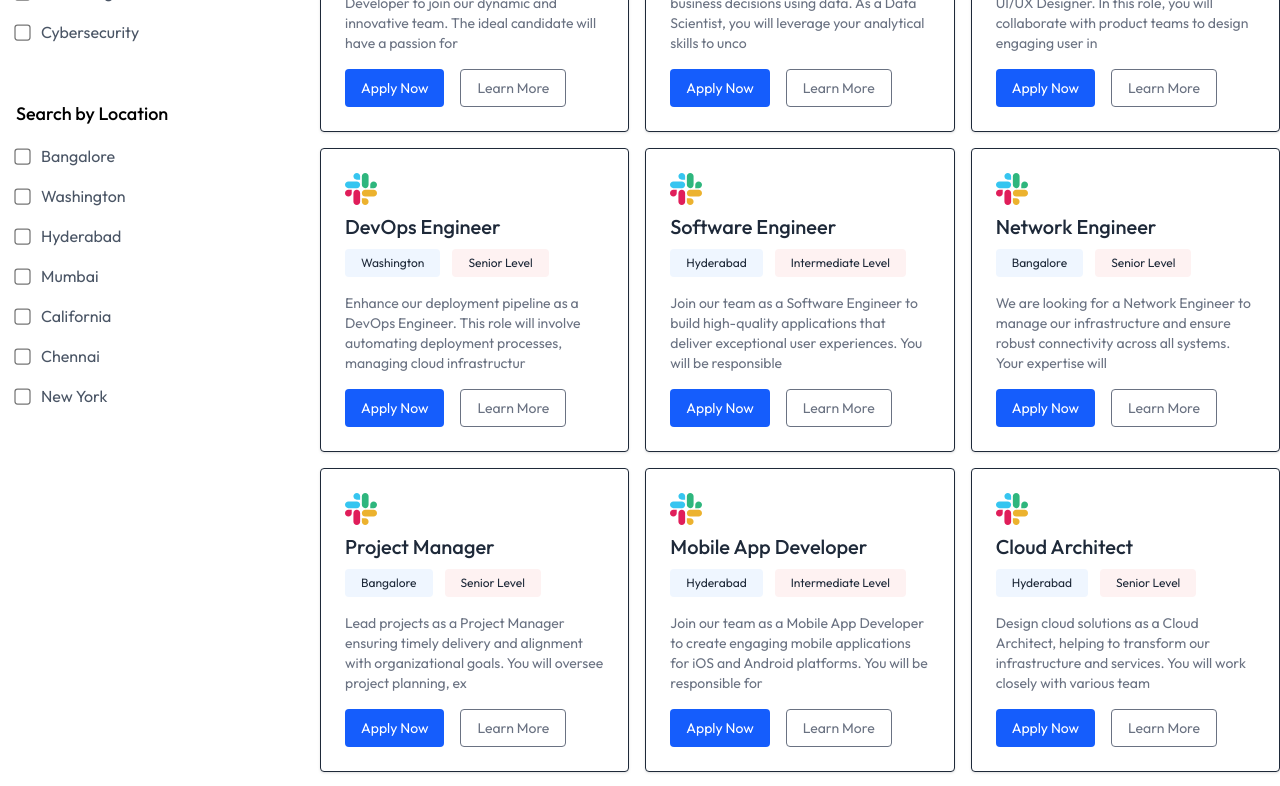
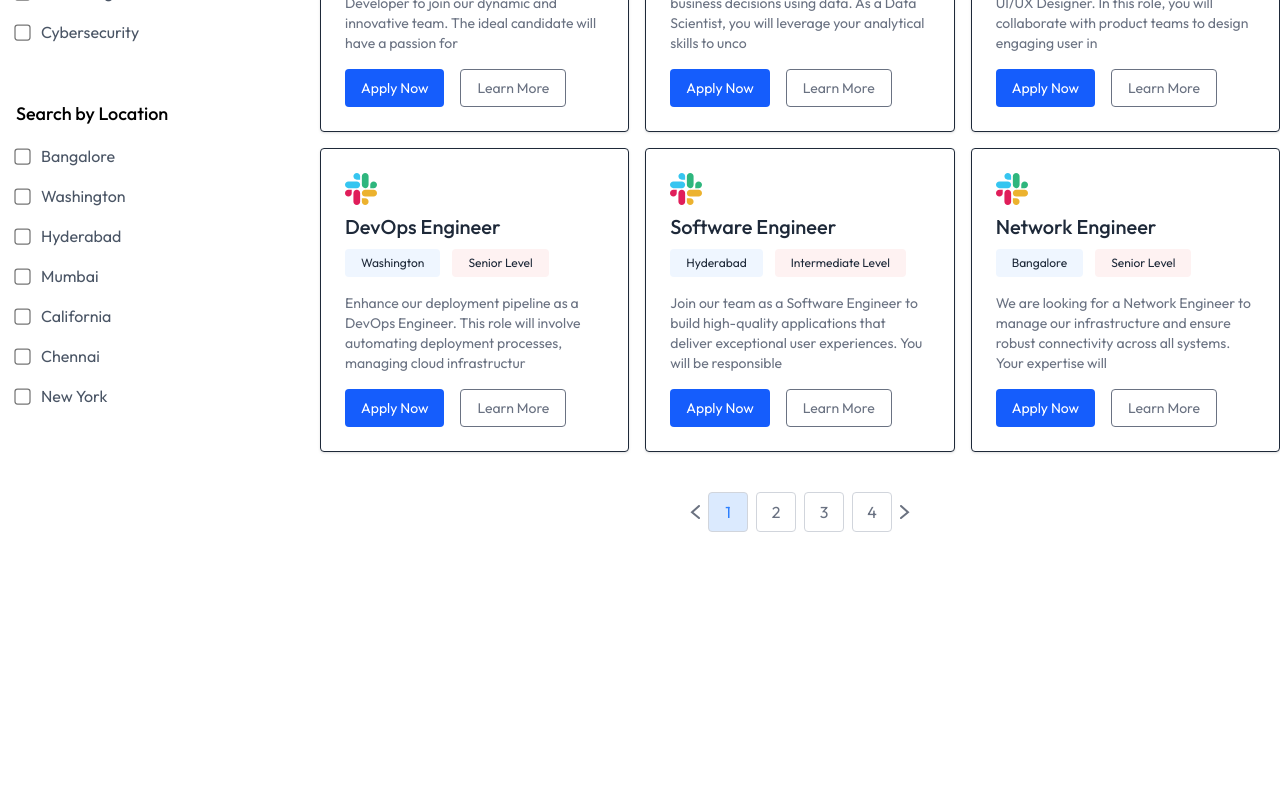
Before and after one commit to sourabhchalke/JOB-PORTAL, a React (Vite) app in the folder client/: page / in a window 1280 px wide. Shown: the part 854-1640 px from the top of the page. After the commit the page ends 1418 px from the top, so only its background shows below. Built offline with nearby package versions, Linux system fonts and the light colour scheme; no server answers.

Commit message:
Pagination added for jobs card at the end

```diff
--- a/client/src/components/JobListing.jsx
+++ b/client/src/components/JobListing.jsx
@@ -7,6 +7,8 @@
   const { isSearched, searchFilter, setSearchFilter, jobs } = useContext(AppContext);
 
   const [showFilter,setShowFilter] = useState(false);
+
+  const [currentPage,setCurrentPage]=useState(1);
 
   return (
     <div className="container 2xl:px-20 mx-auto flex flex-col lg:flex-row max-lg:space-y-8 py-8">
@@ -86,10 +88,28 @@
                 <h3 className="font-medium text-3xl py-2" id="job-list">Latest Jobs</h3>
                 <p className="mb-8">Get your desired job from top companies</p>
                 <div className="grid grid-cols-1 sm:grid-cols-2 xl:grid-cols-3 gap-4">
-            {jobs.map((job,index)=>(
+            {jobs.slice((currentPage-1)*6,currentPage*6).map((job,index)=>(
                 <JobCard key={index} job={job}/>
             ))}
                 </div>
+
+            {/* Pagination */}
+          {jobs.length>0 && (
+            <div className="flex items-center justify-center space-x-2 mt-10">
+              <a href="#job-list">
+                <img onClick={()=>setCurrentPage(Math.max(currentPage-1),1)} src={assets.left_arrow_icon} alt="" />
+              </a>
+              {Array.from({length:Math.ceil(jobs.length/6)}).map((_,index)=>(
+                <a href="#job-list">
+                  <button onClick={()=>setCurrentPage(index+1)} className={`cursor-pointer w-10 h-10 flex items-center justify-center border border-gray-300 rounded ${currentPage === index+1 ? 'bg-blue-100 text-blue-500' : 'text-gray-500'}`}>{index+1}</button>
+                </a>
+              ))}
+              <a href="#job-list">
+                <img onClick={()=>setCurrentPage(Math.min(currentPage+1,Math.ceil(jobs.length/6)))} src={assets.right_arrow_icon} alt="" />
+              </a>
+            </div>
+          )}
+
             </section>
 
     </div>
```
